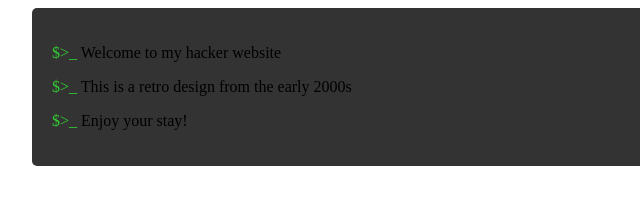
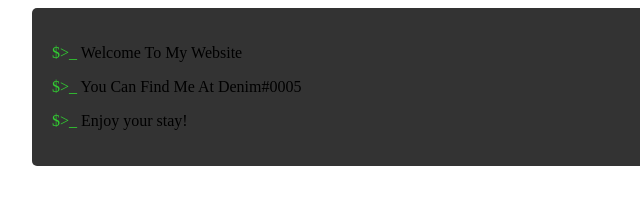
Before and after one commit to AboutDenim/AboutDenim.github.io, a plain HTML site: page Index.html in a window 1280 px wide. Shown: the full height of the page, 114-754 px from the left. Drawn offline with Linux system fonts and the light colour scheme.

Commit message:
Index.html

```diff
--- a/Index.html
+++ b/Index.html
@@ -7,8 +7,8 @@
 </head>
 <body>
     <div class="terminal">
-        <p><span class="command">$>_</span> Welcome to my hacker website</p>
-        <p><span class="command">$>_</span> This is a retro design from the early 2000s</p>
+        <p><span class="command">$>_</span> Welcome To My Website</p>
+        <p><span class="command">$>_</span> You Can Find Me At Denim#0005</p>
         <p><span class="command">$>_</span> Enjoy your stay!</p>
     </div>
 </body>
```
